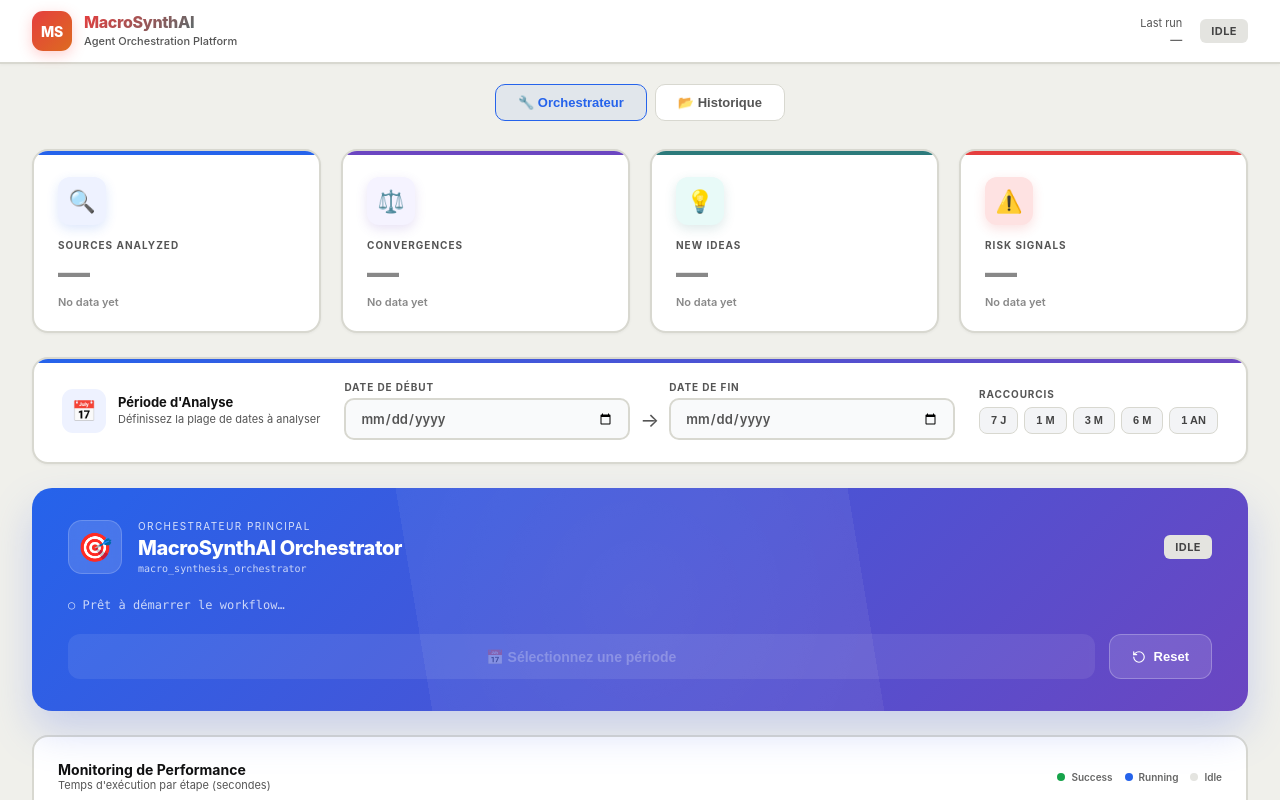
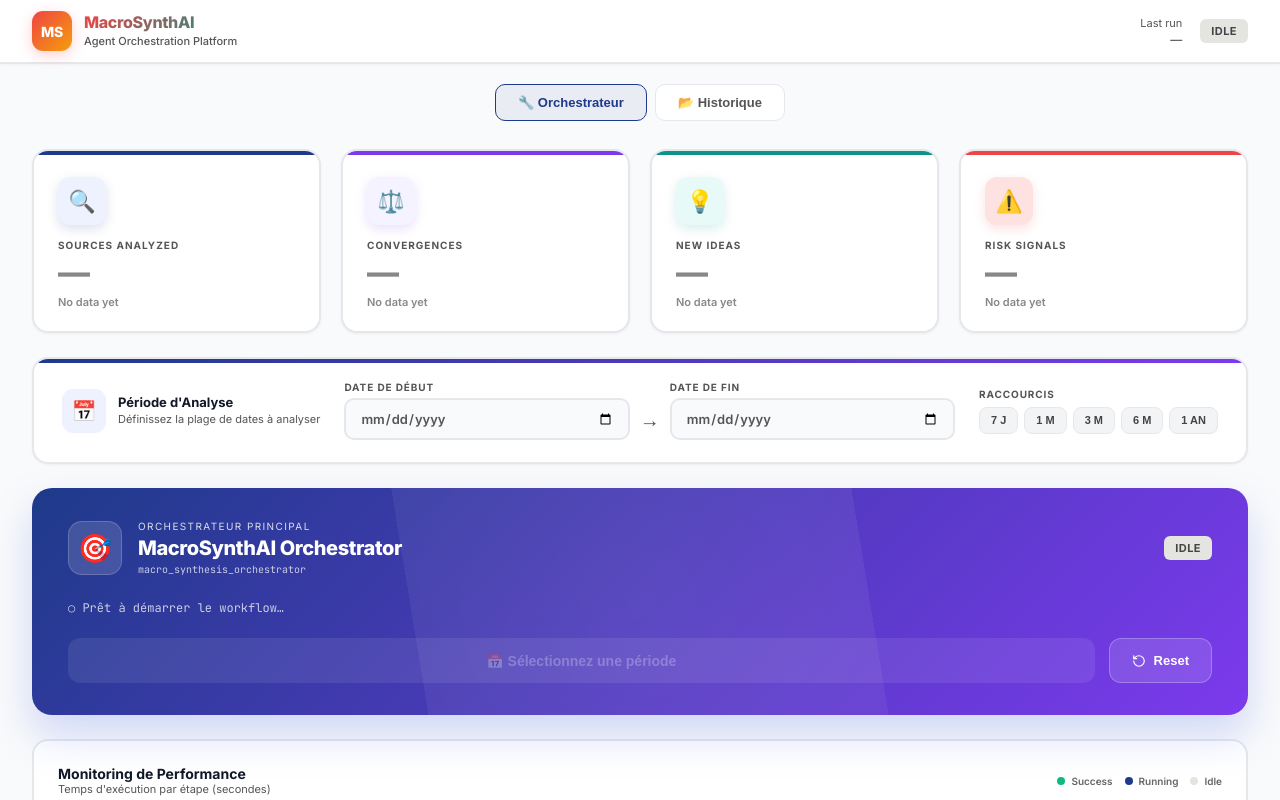
Before and after one commit to Alex-spec-ops/VeilleMacro, a React (Vite) app: page / in a window 1280 px wide. Shown: the top 800 px of the page. Built offline with nearby package versions, Linux system fonts and the light colour scheme.

Commit message:
feat: initialize project UI components including header, orchestrator card, and base styles

```diff
--- a/index.html
+++ b/index.html
@@ -4,18 +4,71 @@
 <head>
   <meta charset="UTF-8" />
   <meta name="viewport" content="width=device-width, initial-scale=1.0" />
-  <title>VeilleMacro — Agent Orchestrator</title>
+  <title>VeilleMacro — Agent Orchestrateur</title>
+  <link rel="preconnect" href="https://fonts.googleapis.com" />
+  <link rel="preconnect" href="https://fonts.gstatic.com" crossorigin />
+  <link href="https://fonts.googleapis.com/css2?family=Inter:wght@400;500;600;700;800&family=JetBrains+Mono:wght@400;600;700&display=swap" rel="stylesheet" />
   <style>
     *, *::before, *::after { box-sizing: border-box; margin: 0; padding: 0; }
 
+    :root {
+      /* ── Palette — veille-macro-ux-design.md ── */
+      --color-primary:   #1E3A8A;
+      --color-secondary: #10B981;
+      --color-accent:    #F59E0B;
+      --color-danger:    #EF4444;
+      --color-neutral:   #6B7280;
+      --color-bg:        #F9FAFB;
+
+      /* ── Spacing ── */
+      --space-xs: 4px;
+      --space-sm: 8px;
+      --space-md: 16px;
+      --space-lg: 24px;
+      --space-xl: 32px;
+
+      /* ── Radius ── */
+      --radius-sm: 4px;
+      --radius-md: 8px;
+      --radius-lg: 12px;
+      --radius-xl: 16px;
+
+      /* ── Shadows ── */
+      --shadow-sm: 0 1px 2px rgba(0,0,0,0.05);
+      --shadow-md: 0 4px 6px rgba(0,0,0,0.07);
+      --shadow-lg: 0 10px 24px rgba(0,0,0,0.10);
+
+      /* ── Typography ── */
+      --font-sans: 'Inter', 'Helvetica Neue', -apple-system, BlinkMacSystemFont, sans-serif;
+      --font-mono: 'JetBrains Mono', 'Monaco', 'Courier New', monospace;
+    }
+
     body {
-      background: #f0f0eb;
-      font-family: 'Inter', 'Helvetica Neue', -apple-system, BlinkMacSystemFont, sans-serif;
+      background: var(--color-bg);
+      font-family: var(--font-sans);
       -webkit-font-smoothing: antialiased;
-      color: #1a1a1a;
+      -moz-osx-font-smoothing: grayscale;
+      color: #111827;
     }
 
     #root { min-height: 100vh; }
+
+    /* ── Skip to content (accessibilité) ── */
+    .skip-link {
+      position: absolute;
+      top: -100%;
+      left: var(--space-md);
+      background: var(--color-primary);
+      color: #fff;
+      padding: 8px 16px;
+      border-radius: var(--radius-md);
+      font-weight: 700;
+      font-size: 14px;
+      z-index: 9999;
+      text-decoration: none;
+      transition: top 0.15s;
+    }
+    .skip-link:focus { top: var(--space-md); }
 
     @keyframes spin { to { transform: rotate(360deg); } }
 
@@ -122,15 +175,41 @@
       background:    #E0E7FF !important;
     }
 
+    /* ── Focus visible (WCAG 2.1 AA) ── */
+    :focus-visible {
+      outline: 3px solid #3B82F6;
+      outline-offset: 2px;
+    }
+    :focus:not(:focus-visible) { outline: none; }
+
     /* Date inputs focus ring */
     input[type="date"]:focus {
-      border-color: #667EEA !important;
-      box-shadow:   0 0 0 3px rgba(102, 126, 234, 0.12);
+      border-color: var(--color-primary) !important;
+      box-shadow:   0 0 0 3px rgba(30, 58, 138, 0.12);
+    }
+
+    /* ── View transition (fade + scale) ── */
+    @keyframes view-in {
+      from { opacity: 0; transform: scale(0.97) translateY(4px); }
+      to   { opacity: 1; transform: scale(1)    translateY(0);   }
+    }
+    .view-enter {
+      animation: view-in 250ms cubic-bezier(0.4, 0, 0.2, 1) forwards;
+    }
+
+    /* ── prefers-reduced-motion ── */
+    @media (prefers-reduced-motion: reduce) {
+      *, *::before, *::after {
+        animation-duration: 0.01ms !important;
+        animation-iteration-count: 1 !important;
+        transition-duration: 0.01ms !important;
+      }
     }
   </style>
 </head>
 
 <body>
+  <a href="#main-content" class="skip-link">Aller au contenu principal</a>
   <div id="root"></div>
   <script type="module" src="/src/main.jsx"></script>
 </body>
--- a/src/App.jsx
+++ b/src/App.jsx
@@ -799,16 +799,25 @@ export default function App() {
         display: 'flex', justifyContent: 'center', gap: 8, flexWrap: 'wrap',
         padding: isMobile ? '12px 16px 0' : '20px 32px 0', margin: '0 auto', maxWidth: 1440,
       }}>
-        <button onClick={() => { setView('orchestrator'); setViewedEntry(null); }} style={btnStyle(view === 'orchestrator' && !viewedEntry, C.blue)}>
+        <button
+          onClick={() => { setView('orchestrator'); setViewedEntry(null); }}
+          aria-pressed={view === 'orchestrator' && !viewedEntry}
+          style={btnStyle(view === 'orchestrator' && !viewedEntry, C.blue)}
+        >
           🔧 Orchestrateur
         </button>
         {hasRun && (
-          <button onClick={() => { setView('dashboard'); setViewedEntry(null); }} style={btnStyle(view === 'dashboard' && !viewedEntry, C.emerald)}>
+          <button
+            onClick={() => { setView('dashboard'); setViewedEntry(null); }}
+            aria-pressed={view === 'dashboard' && !viewedEntry}
+            style={btnStyle(view === 'dashboard' && !viewedEntry, C.emerald)}
+          >
             📊 Rapport de Synthèse
           </button>
         )}
         <button
           onClick={() => setView('history')}
+          aria-pressed={view === 'history' || !!viewedEntry}
           style={btnStyle(view === 'history' || !!viewedEntry, '#6B46C1')}
         >
           📂 Historique
@@ -825,7 +834,18 @@ export default function App() {
         </button>
       </div>
 
-      {/* ── Views ── */}
+      {/* ── Views — key triggers fade+scale transition on change ── */}
+      <div
+        key={view + (viewedEntry?.id ?? '')}
+        className="view-enter"
+        id="main-content"
+        role="main"
+        aria-label={
+          view === 'dashboard' || viewedEntry ? 'Rapport de synthèse' :
+          view === 'history'                   ? 'Historique des analyses' :
+                                                 'Orchestrateur de workflow'
+        }
+      >
       {view === 'dashboard' || viewedEntry ? (
         <SynthesisDashboard
           synthesisData={activeSynthesis}
@@ -889,6 +909,7 @@ export default function App() {
           </div>
         </main>
       )}
+      </div>{/* end view-enter */}
     </div>
   );
 }
--- a/src/components/AgentCard.jsx
+++ b/src/components/AgentCard.jsx
@@ -2,9 +2,7 @@ import React from 'react';
 import { Loader2 } from 'lucide-react';
 import { StatusBadge } from './StatusBadge.jsx';
 import { fmtS } from '../utils.js';
-import { C } from '../constants.js';
-
-const MONO = "'Monaco','Courier New',monospace";
+import { C, MONO } from '../constants.js';
 
 /**
  * AgentCard({ agent, config })
--- a/src/components/Header.jsx
+++ b/src/components/Header.jsx
@@ -15,6 +15,8 @@ export function Header({ status, lastRun }) {
 
   return (
     <header
+      role="banner"
+      aria-label="MacroSynthAI"
       style={{
         background:     '#ffffff',
         borderBottom:   `2px solid ${C.border}`,
--- a/src/components/OrchestratorCard.jsx
+++ b/src/components/OrchestratorCard.jsx
@@ -1,10 +1,8 @@
 import React from 'react';
 import { RotateCcw, Loader2 } from 'lucide-react';
 import { StatusBadge } from './StatusBadge.jsx';
-import { C } from '../constants.js';
+import { C, MONO } from '../constants.js';
 import { useBreakpoint } from '../hooks/useBreakpoint.js';
-
-const MONO = "'Monaco','Courier New',monospace";
 
 /**
  * OrchestratorCard({ status, progress, currentStep, onLaunch, onReset })
--- a/src/constants.js
+++ b/src/constants.js
@@ -1,58 +1,61 @@
 /* ─────────────────────────────────────────────
-   DESIGN TOKENS  —  Blanc & Vibrant Theme
-   Contraste renforcé : textes sombres nets, bordures visibles
+   DESIGN TOKENS  —  veille-macro-ux-design.md
+   Palette professionnelle : navy, green, amber, red
 ───────────────────────────────────────────── */
 export const C = {
   /* ── Backgrounds ── */
-  bg:         '#f0f0eb',   // warm off-white page
-  card:       '#ffffff',   // white cards
-  cardDeep:   '#f4f4f0',   // inset / nested surfaces
-  surface:    '#f9f9f7',   // slightly raised
+  bg:         '#F9FAFB',   // cool light gray (UX doc)
+  card:       '#ffffff',
+  cardDeep:   '#F3F4F6',
+  surface:    '#F9FAFB',
 
-  /* ── Borders — assez foncées pour être visibles ── */
-  border:    '#d8d8d0',   // medium gray border
-  borderHi:  '#b8b8b0',   // hover / highlighted
-  borderDim: '#e8e8e0',   // subtle
+  /* ── Borders ── */
+  border:    '#E5E7EB',
+  borderHi:  '#D1D5DB',
+  borderDim: '#F3F4F6',
 
-  /* ── Text — fort contraste sur fond clair ── */
-  text:      '#111111',   // quasi-noir
-  textMuted: '#444444',   // gris foncé lisible
-  textDim:   '#888888',   // tertiaire visible
+  /* ── Text ── */
+  text:      '#111827',
+  textMuted: '#374151',
+  textDim:   '#9CA3AF',
 
-  /* ── Sidebar / dark surfaces — texte clair ── */
+  /* ── Sidebar / dark surfaces ── */
   sidebarText:       '#ffffff',
-  sidebarTextMuted:  '#c0c0c0',
-  sidebarTextDim:    '#888888',
+  sidebarTextMuted:  '#CBD5E1',
+  sidebarTextDim:    '#94A3B8',
 
   /* ── Status ── */
-  statusIdle: '#888888',
-  statusPend: '#d97706',
-  statusRun:  '#2563eb',
-  statusOk:   '#16a34a',
-  statusErr:  '#dc2626',
-  statusWarn: '#d97706',
+  statusIdle: '#9CA3AF',
+  statusPend: '#F59E0B',   // accent
+  statusRun:  '#1E3A8A',   // primary
+  statusOk:   '#10B981',   // secondary
+  statusErr:  '#EF4444',   // danger
+  statusWarn: '#F59E0B',   // accent
 
-  /* ── Vibrant Brand Palette ── */
-  coral:     '#e53e3e',   // Collector (rouge accessible)
-  orange:    '#dd6b20',   // PDF / pending
-  sunshine:  '#d69e2e',   // progress bar
-  teal:      '#2c7a7b',   // Dashboard
-  emerald:   '#276749',   // success gradient
-  forest:    '#276749',   // success text (wcag AA on white)
-  blue:      '#2563eb',   // Synthesis / orchestrator
-  purple:    '#6b46c1',   // Orchestrator gradient end
+  /* ── Brand Palette  (veille-macro-ux-design.md) ── */
+  blue:      '#1E3A8A',   // Primaire — confiance, stabilité
+  emerald:   '#10B981',   // Secondaire — positif, croissance
+  forest:    '#059669',   // success text (WCAG AA on white)
+  orange:    '#F59E0B',   // Accent — alertes, attention
+  coral:     '#EF4444',   // Danger — risques, baisse
+  sunshine:  '#FBBF24',   // progress bar (amber-400)
+  teal:      '#0D9488',   // Dashboard accent
+  purple:    '#7C3AED',   // Orchestrator gradient end
 
-  /* ── KPI delta badges ── */
-  badgeGreenBg:   '#dcfce7',
-  badgeGreenText: '#15803d',   // dark green on light green
-  badgeRedBg:     '#fee2e2',
-  badgeRedText:   '#b91c1c',   // dark red on light red
-  badgeBlueBg:    '#dbeafe',
-  badgeBlueText:  '#1d4ed8',
+  /* ── KPI badges ── */
+  badgeGreenBg:   '#ECFDF5',
+  badgeGreenText: '#059669',
+  badgeRedBg:     '#FEF2F2',
+  badgeRedText:   '#DC2626',
+  badgeBlueBg:    '#EFF6FF',
+  badgeBlueText:  '#1E3A8A',
 };
 
+/* ── Monospace font (JetBrains Mono — veille-macro-ux-design.md) ── */
+export const MONO = "'JetBrains Mono','Monaco','Courier New',monospace";
+
 /* ─────────────────────────────────────────────
-   LOG TYPE → HEX COLOR
+   LOG TYPE → COLOR
 ───────────────────────────────────────────── */
 export const LOG_COLORS = {
   success: C.forest,
--- a/src/index.css
+++ b/src/index.css
@@ -9,13 +9,13 @@
   button { -webkit-tap-highlight-color: transparent; touch-action: manipulation; }
 }
 
-/* ── Smooth horizontal scroll for tables on touch ── */
+/* ── Global table scroll wrapper ── */
 .scroll-x {
   overflow-x: auto;
   -webkit-overflow-scrolling: touch;
 }
 
-/* ── Hide scrollbar on tab navigation (keep functionality) ── */
+/* ── Tab navigation scroll (hide scrollbar, keep functionality) ── */
 .tabs-scroll {
   overflow-x: auto;
   -webkit-overflow-scrolling: touch;
```
Also changed, not shown: src/components/ExecutionLog.jsx (+4 -3 lines), 1 other file (tests, documents, lock files or other folders).
